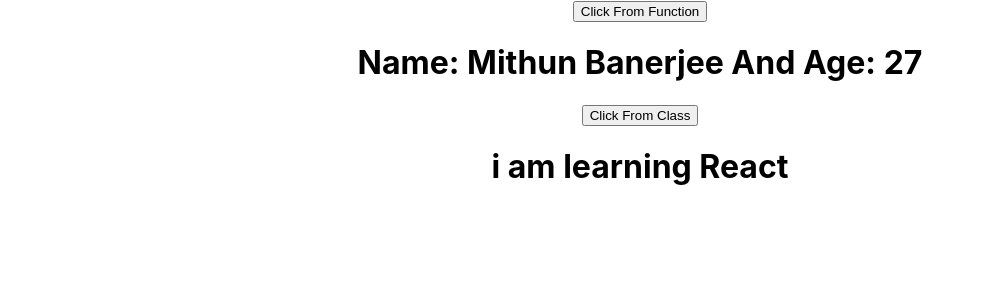
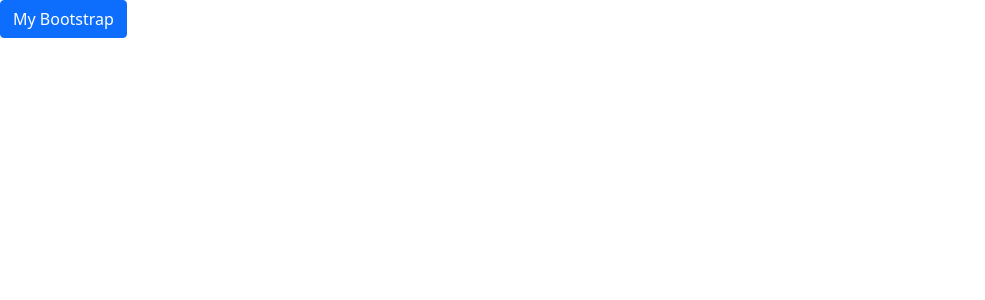
Before and after one commit to mithunbanerjee632/React-Js-Basic, a React (Create React App) app: page / in a window 1280 px wide. Shown: the top 300 px of the page, without its empty margins (0-985 px from the left). Built offline with nearby package versions, Linux system fonts and the light colour scheme.

Commit message:
Using Bootstrap in React

```diff
--- a/package.json
+++ b/package.json
@@ -6,6 +6,7 @@
     "@testing-library/jest-dom": "^5.16.4",
     "@testing-library/react": "^13.2.0",
     "@testing-library/user-event": "^13.5.0",
+    "bootstrap": "^5.1.3",
     "react": "^18.1.0",
     "react-dom": "^18.1.0",
     "react-scripts": "5.0.1",
--- a/src/App.js
+++ b/src/App.js
@@ -2,16 +2,11 @@
 import './App.css';
 import Hello from './mycomponents/Hello.js';
 import Welcome from './mycomponents/Welcome.js';
+import Myfun from './mycomponents/Myfun';
 
 function App() {
   return (
-    <div className="App">
-        <Hello age="27" name="Mithun Banerjee"></Hello>
-
-
-        <Welcome name="i am learning React"></Welcome>
-
-    </div>
+       <Myfun></Myfun>
   );
 }
 
--- /dev/null
+++ b/src/mycomponents/Myfun.js
@@ -0,0 +1,8 @@
+import React from 'react';
+import '../../node_modules/bootstrap/dist/css/bootstrap.min.css';
+function Myfun(){
+  return(
+    <button className="btn btn-primary m-10">My Bootstrap</button>
+  )
+}
+export default Myfun;
```
Also changed, not shown: 1 other file (tests, documents, lock files or other folders).
